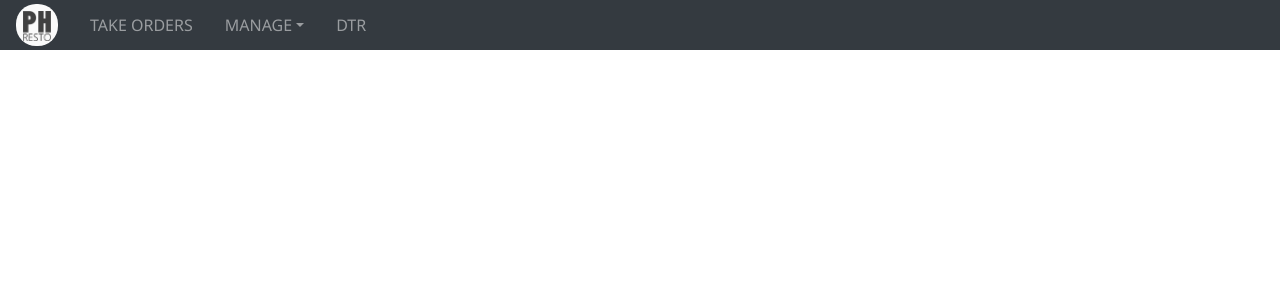
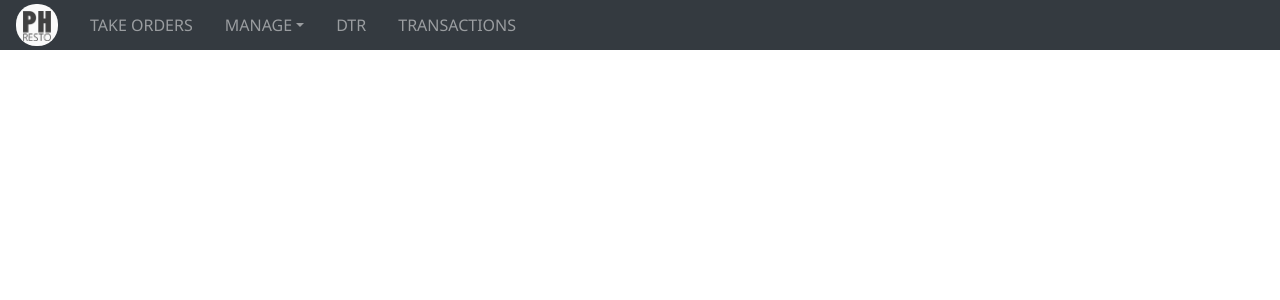
Before and after one commit to fish-bones22/phrestaurant, a PHP site: page /index.php in a window 1280 px wide. Shown: the top 300 px of the page. Run offline with PHP 8.4, Linux system fonts and the light colour scheme.

Commit message:
Added link for Transaction in Navbar

```diff
--- a/navbar.php
+++ b/navbar.php
@@ -25,6 +25,10 @@
       	<li class="nav-item mr-2 ml-2">
         	<a class="nav-link" href="logtime_verify.php">DTR</a>
       	</li>
+
+        <li class="nav-item mr-2 ml-2">
+          <a class="nav-link" href="transaction.php">TRANSACTIONS</a>
+        </li>
     </ul>
 	</div>
 
```
Also changed, not shown: js/transaction.js (deleted).
